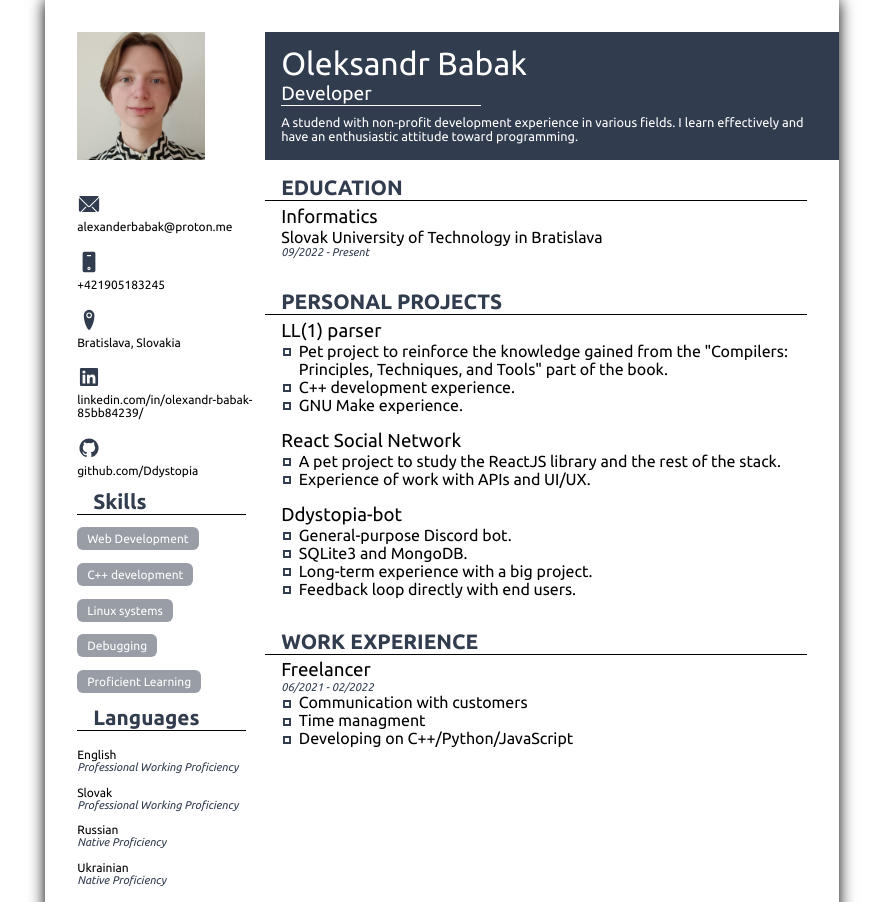
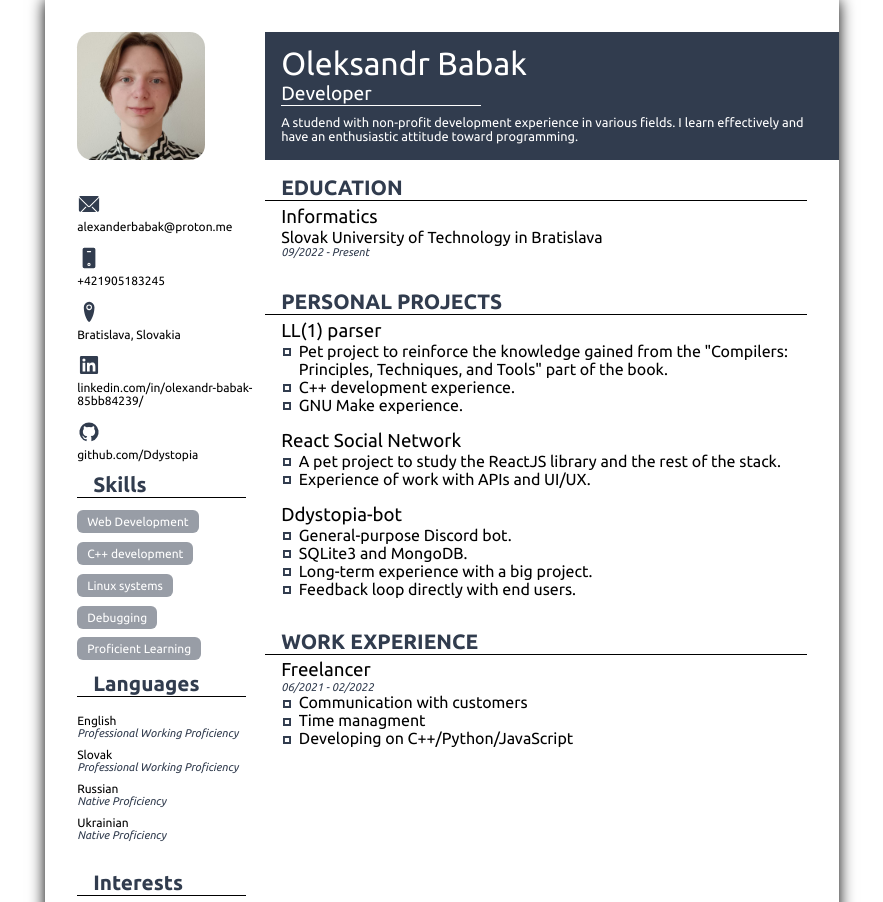
Before and after one commit to Ddystopia/CurriculumVitae, a plain HTML site: page index.html in a window 1280 px wide. Shown: the top 902 px of the page, without its empty margins (198-1081 px from the left). Drawn offline with Linux system fonts and the light colour scheme.

Commit message:
sanding for printing

```diff
--- a/index.html
+++ b/index.html
@@ -4,7 +4,7 @@
 <head>
   <meta charset="utf-8">
   <meta name="viewport" content="width=device-width">
-  <title>Resume</title>
+  <title>Curriculum Vitae</title>
   <link rel="stylesheet" href="fonts.css" type="text/css" media="all">
   <link rel="stylesheet" href="style.css" type="text/css" media="all">
   <link rel="stylesheet" href="print.css" type="text/css" media="print">
--- a/print.css
+++ b/print.css
@@ -1,3 +1,15 @@
+@page {
+  size: 21cm 29.7cm;
+  size: A4;
+}
+
+html, body {
+  width: 21cm;
+  height: 29.7cm;
+  padding: 0;
+  margin: 0;
+}
+
 #wrapper {
   box-shadow: none;
 }
--- a/style.css
+++ b/style.css
@@ -1,3 +1,8 @@
+@page {
+  /* size: 21cm 29.7cm; */
+  size: A4;
+}
+
 :root {
   --main-color: #313c4e;
 }
@@ -21,7 +26,8 @@ section {
 
 #wrapper {
   width: 21cm;
-  height: 29.7cm;
+  /* height: 29.7cm; */
+  height: 28cm; /* idk this is what ok for print */
   box-shadow: 0px 0px 15px black;
   padding: 2rem 0;
   padding-right: 0;
@@ -46,7 +52,7 @@ header figure div {
   height: 8rem;
   width: 8rem;
   background-image: url("photo-cv.jpg");
-  /* border-radius: 100%; */
+  border-radius: 12%;
   background-attachment: local;
   background-position: -1.5rem -3.5rem;
   background-size: 12rem;
@@ -106,6 +112,10 @@ aside .contact .icon {
   transform: scale(80%) translateX(-5px);
 }
 
+aside li {
+  margin: 0 0 0.55rem 0;
+}
+
 aside .skills li {
   width: fit-content;
   max-width: 78%;
@@ -138,10 +148,6 @@ article>section {
 
 article>section>div {
   margin-left: 1rem;
-}
-
-aside li {
-  margin: 0 0 0.8rem 0;
 }
 
 .section_name {
```
Also changed, not shown: 1 other file.
